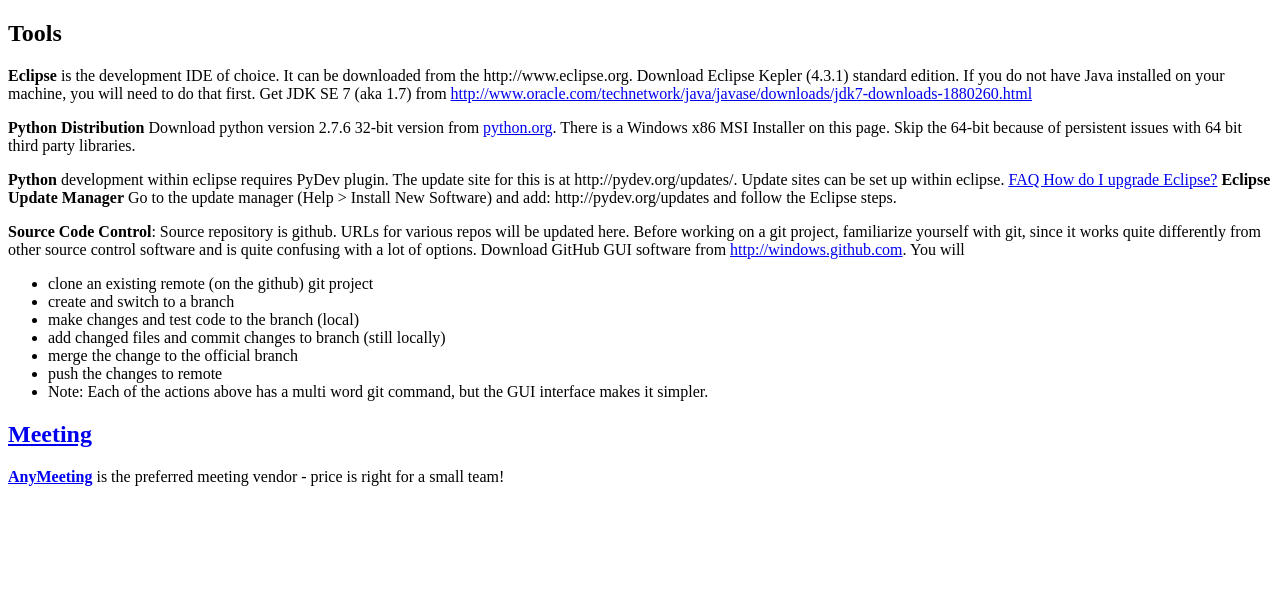
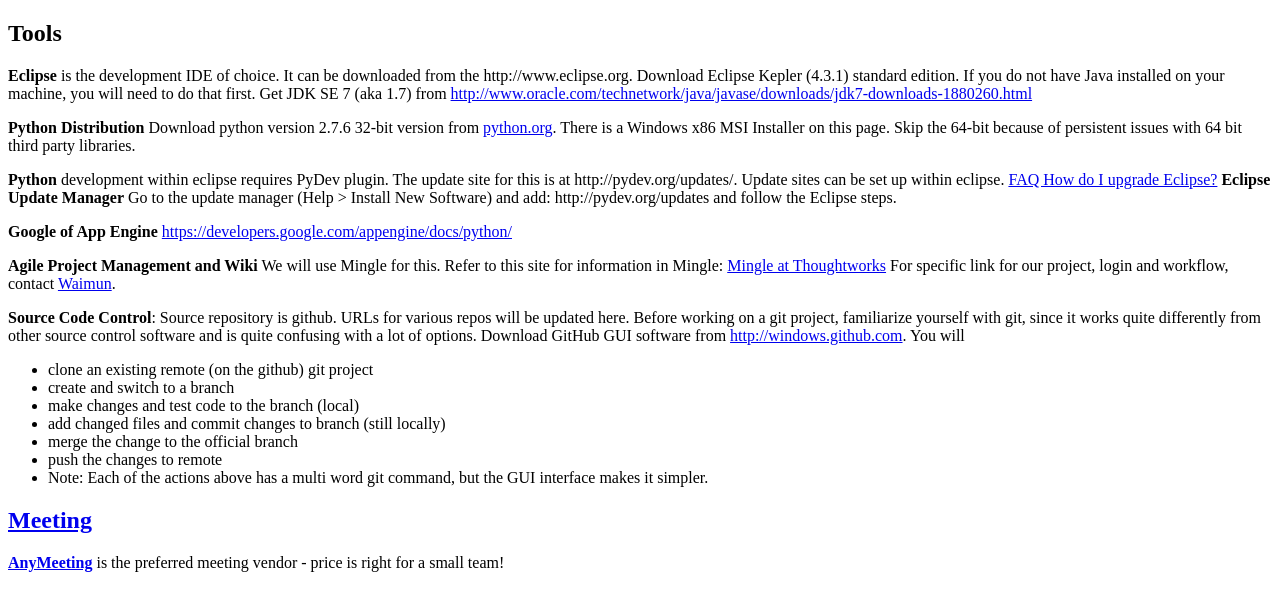
Before and after one commit to bipinprasad/Development, a plain HTML site: page index.html in a window 1280 px wide. Drawn offline with Linux system fonts and the light colour scheme.

Commit message:
Added Mingle Info

```diff
--- a/index.html
+++ b/index.html
@@ -33,6 +33,16 @@ and open the template in the editor.
             <b>Eclipse Update Manager</b> Go to the update manager (Help > Install New Software) and add:
                 http://pydev.org/updates and follow the Eclipse steps.
         </p>
+        <p><b>Google of App Engine</b> <a href="https://developers.google.com/appengine/docs/python/">https://developers.google.com/appengine/docs/python/</a>
+        </p>
+
+        <p><b>Agile Project Management and Wiki</b> We will use Mingle for this. Refer to this site for information in Mingle:
+            <a href="http://www.thoughtworks.com/products/mingle-agile-project-management">
+                Mingle at Thoughtworks</a>
+            For specific link for our project, login and workflow, contact
+                <a href="mailto:waimun@waimun.com">Waimun</a>.
+        </p>
+
         <p>
             <b>Source Code Control</b>: Source repository is github. URLs for various repos will be updated here. Before working on a git project, familiarize yourself with git, since it works quite differently from other source control software and is quite confusing with a lot of options.
 
```
